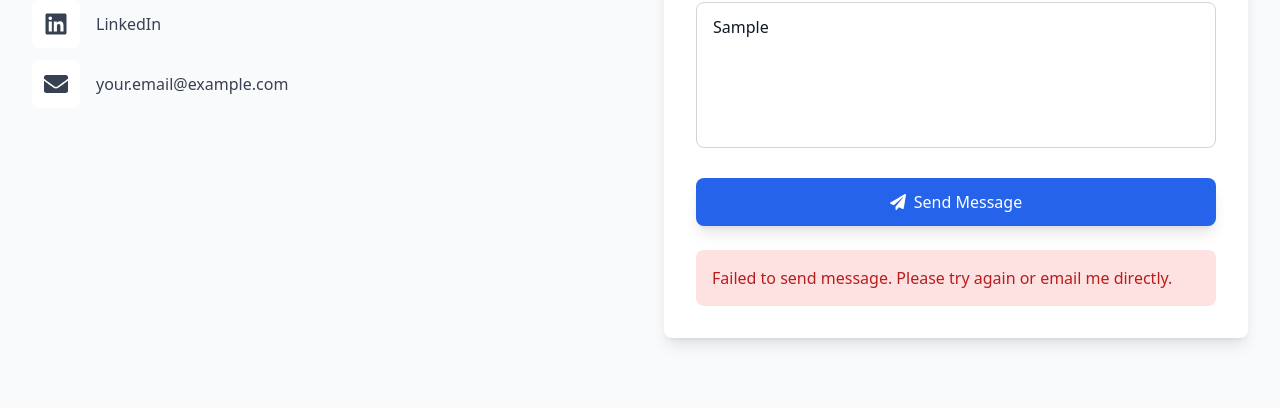
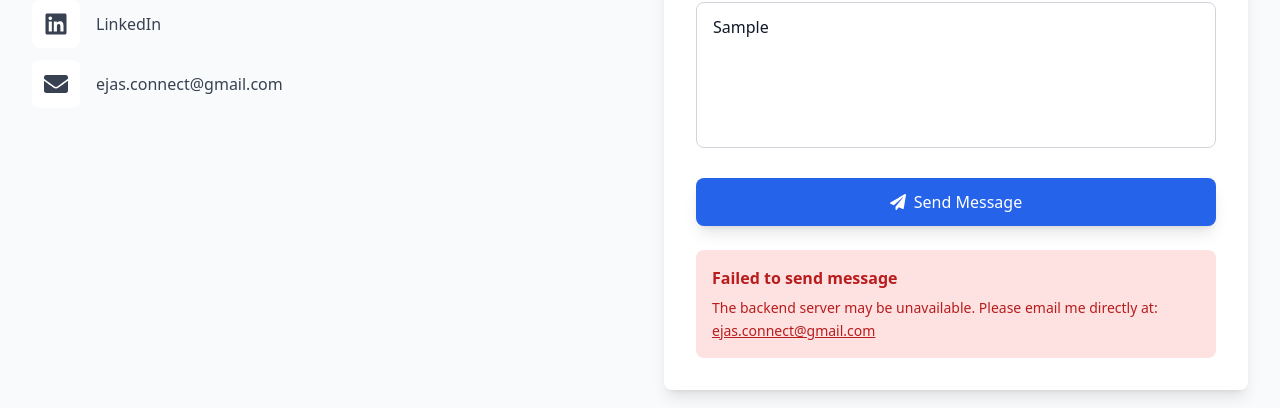
Before and after one commit to Ejas2004/Portfolio, a React (Vite) app: page / in a window 1280 px wide. Both pictures are taken after typing "Sample", "name@example.com", "Sample" into the empty fields and a click on the button "Send Message". Shown: the part 4215-4623 px from the top of the page. Built offline with nearby package versions, Linux system fonts and the light colour scheme; no server answers.

Commit message:
email upadte

```diff
--- a/package.json
+++ b/package.json
@@ -10,6 +10,7 @@
     "preview": "vite preview"
   },
   "dependencies": {
+    "nodemailer": "^7.0.9",
     "react": "^19.1.1",
     "react-dom": "^19.1.1",
     "react-icons": "^5.5.0"
--- a/src/components/Contact.jsx
+++ b/src/components/Contact.jsx
@@ -25,8 +25,10 @@ const Contact = () => {
     setStatus({ submitting: true, submitted: false, error: false });
 
     try {
-      // Replace with your backend endpoint
-      const response = await fetch('http://localhost:5000/api/contact', {
+      // Option 1: Try backend first
+      const apiUrl = 'https://portfolio-backend-9hvq.onrender.com/api/contact';
+
+      const response = await fetch(apiUrl, {
         method: 'POST',
         headers: {
           'Content-Type': 'application/json',
@@ -41,9 +43,34 @@ const Contact = () => {
           setStatus({ submitting: false, submitted: false, error: false });
         }, 5000);
       } else {
-        throw new Error('Failed to send message');
+        // If backend fails, fallback to FormSubmit
+        console.log('Backend failed, using FormSubmit fallback...');
+        const formSubmitResponse = await fetch('https://formsubmit.co/ejas.connect@gmail.com', {
+          method: 'POST',
+          headers: {
+            'Content-Type': 'application/json',
+            'Accept': 'application/json'
+          },
+          body: JSON.stringify({
+            name: formData.name,
+            email: formData.email,
+            message: formData.message,
+            _subject: 'Portfolio Contact Form Submission',
+          }),
+        });
+
+        if (formSubmitResponse.ok) {
+          setStatus({ submitting: false, submitted: true, error: false });
+          setFormData({ name: '', email: '', message: '' });
+          setTimeout(() => {
+            setStatus({ submitting: false, submitted: false, error: false });
+          }, 5000);
+        } else {
+          throw new Error('Both backend and fallback failed');
+        }
       }
     } catch (error) {
+      console.error('Contact form error:', error);
       setStatus({ submitting: false, submitted: false, error: true });
       setTimeout(() => {
         setStatus({ submitting: false, submitted: false, error: false });
@@ -82,7 +109,7 @@ const Contact = () => {
                 </h4>
                 <div className="space-y-3">
                   <a
-                    href="https://github.com/yourusername"
+                    href="https://github.com/Ejas2004"
                     target="_blank"
                     rel="noopener noreferrer"
                     className="flex items-center space-x-4 text-gray-700 dark:text-gray-300 hover:text-blue-600 dark:hover:text-blue-400 transition-all duration-300 group"
@@ -93,7 +120,7 @@ const Contact = () => {
                     <span className="font-medium">GitHub</span>
                   </a>
                   <a
-                    href="https://linkedin.com/in/yourusername"
+                    href="https://linkedin.com/in/ejas-s-603b28296"
                     target="_blank"
                     rel="noopener noreferrer"
                     className="flex items-center space-x-4 text-gray-700 dark:text-gray-300 hover:text-blue-600 dark:hover:text-blue-400 transition-all duration-300 group"
@@ -104,13 +131,13 @@ const Contact = () => {
                     <span className="font-medium">LinkedIn</span>
                   </a>
                   <a
-                    href="mailto:your.email@example.com"
+                    href="mailto:ejas.connect@gmail.com"
                     className="flex items-center space-x-4 text-gray-700 dark:text-gray-300 hover:text-blue-600 dark:hover:text-blue-400 transition-all duration-300 group"
                   >
                     <div className="p-3 bg-white dark:bg-dark-bg rounded-lg group-hover:scale-110 group-hover:shadow-lg transition-all duration-300">
                       <FaEnvelope size={24} />
                     </div>
-                    <span className="font-medium">your.email@example.com</span>
+                    <span className="font-medium">ejas.connect@gmail.com</span>
                   </a>
                 </div>
               </div>
@@ -203,7 +230,11 @@ const Contact = () => {
 
                 {status.error && (
                   <div className="p-4 bg-red-100 dark:bg-red-900/30 text-red-700 dark:text-red-300 rounded-lg animate-scale-in">
-                    Failed to send message. Please try again or email me directly.
+                    <p className="font-semibold mb-2">Failed to send message</p>
+                    <p className="text-sm">The backend server may be unavailable. Please email me directly at:</p>
+                    <a href="mailto:ejas.connect@gmail.com" className="text-sm font-medium underline hover:text-red-800 dark:hover:text-red-200">
+                      ejas.connect@gmail.com
+                    </a>
                   </div>
                 )}
               </form>
```
Also changed, not shown: 1 other file (tests, documents, lock files or other folders).
